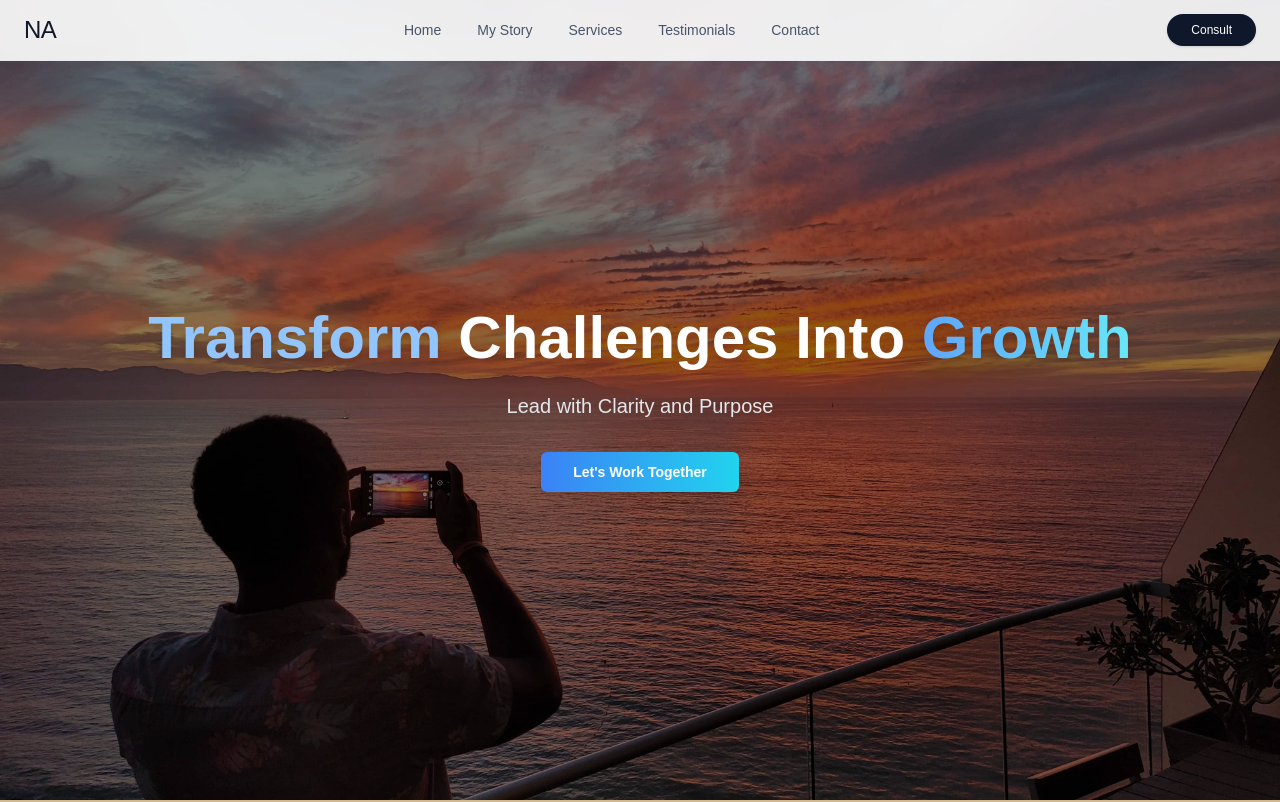
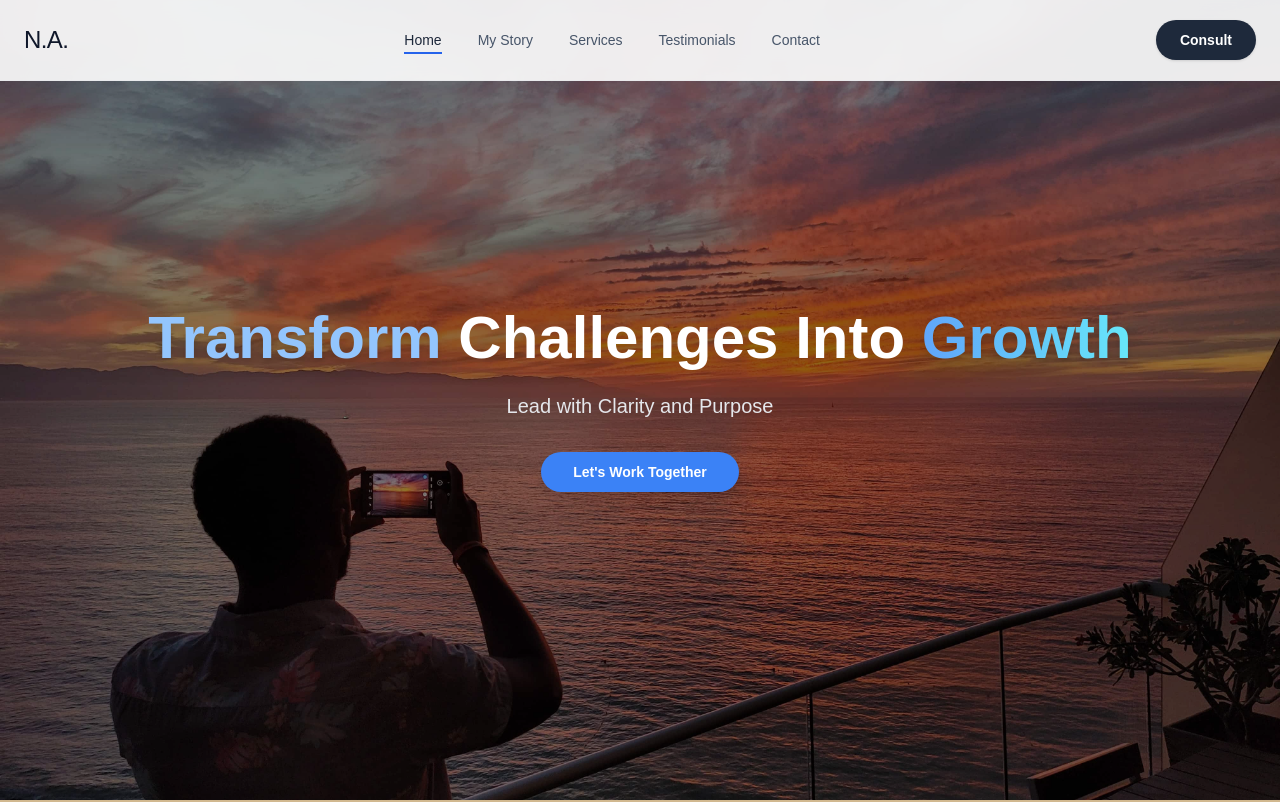
Before and after one commit to ammanabua/landing-na, a Next.js app: page / in a window 1280 px wide. Shown: the top 802 px of the page. Built offline with nearby package versions, Linux system fonts and the light colour scheme.

Commit message:
add styling

```diff
--- a/src/components/Contact.tsx
+++ b/src/components/Contact.tsx
@@ -5,8 +5,7 @@ import { Button } from "@/components/ui/button";
 import { Input } from "@/components/ui/input";
 import { Textarea } from "@/components/ui/textarea";
 import { Alert, AlertDescription } from "@/components/ui/alert";
-import { motion, useInView } from 'framer-motion';
-import { useRef } from 'react';
+import { motion } from 'framer-motion';
 
 type FormFields = 'name' | 'email' | 'subject' | 'message';
 
@@ -200,7 +199,7 @@ const Contact = () => {
                 <Button
                   type="submit"
                   size="lg"
-                  className="w-full group"
+                  className="w-full group bg-slate-800 text-white font-semibold"
                   disabled={isSubmitted}
                 >
                   {isSubmitted ? (
--- a/src/components/Footer.tsx
+++ b/src/components/Footer.tsx
@@ -3,7 +3,7 @@ import React from 'react'
 
 const Footer = () => {
   return (
-    <footer className="row-start-3 flex gap-6 flex-wrap items-center justify-center bg-[#3E5A73] h-12 text-white">
+    <footer className="row-start-3 flex gap-6 flex-wrap items-center justify-center bg-slate-800 h-12 text-white">
       <p className='text-sm'><sup>&copy;</sup> Nahom Abegaze <sup>&reg;</sup> 2025</p>
     </footer>
   )
--- a/src/components/Hero.tsx
+++ b/src/components/Hero.tsx
@@ -68,7 +68,7 @@ const Hero = () => {
               variants={itemVariants}
               whileHover={{ scale: 1.05 }}
               whileTap={{ scale: 0.98 }}>
-              <Button variant="default" size="lg" className='mt-8 bg-gradient-to-r from-blue-500 to-cyan-400 hover:from-blue-600 hover:to-cyan-500 text-white font-semibold shadow-lg hover:shadow-xl transition-shadow'>
+              <Button variant="default" size="lg" className='mt-8 bg-blue-500 hover:bg-cyan-500 text-white font-semibold shadow-lg hover:shadow-xl transition-shadow rounded-full'>
                   Let&apos;s Work Together
               </Button>
             </motion.div>
--- a/src/components/Navbar.tsx
+++ b/src/components/Navbar.tsx
@@ -9,6 +9,7 @@ const Navbar = () => {
   const [isVisible, setIsVisible] = useState(true);
   const [lastScrollY, setLastScrollY] = useState(0);
   const [isAtTop, setIsAtTop] = useState(true);
+  const [activeLink, setActiveLink] = useState('#');
 
   useEffect(() => {
     const handleScroll = () => {
@@ -16,6 +17,26 @@ const Navbar = () => {
 
       // Check if at top of page
       setIsAtTop(currentScrollY < 50);
+
+      // Determine active section based on scroll position
+      const sectionElements = [
+        { id: '#', element: document.documentElement },
+        { id: '#about', element: document.getElementById('about') },
+        { id: '#services', element: document.getElementById('services') },
+        { id: '#testimonials', element: document.getElementById('testimonials') },
+        { id: '#contact', element: document.getElementById('contact') },
+      ];
+
+      let currentActive = '#';
+      for (const section of sectionElements) {
+        if (section.element) {
+          const rect = section.element.getBoundingClientRect();
+          if (rect.top <= 100) {
+            currentActive = section.id;
+          }
+        }
+      }
+      setActiveLink(currentActive);
 
       if (currentScrollY > lastScrollY && currentScrollY > 100) {
         // Scrolling down - hide navbar
@@ -82,7 +103,7 @@ const Navbar = () => {
       animate={isVisible ? "visible" : "hidden"}
       variants={navVariants}
       transition={{ duration: 0.3 }}
-      className={`w-full z-20 fixed top-0 left-0 right-0 backdrop-blur-md border-b transition-colors duration-300 ${
+      className={`w-full py-2 z-20 fixed top-0 left-0 right-0 backdrop-blur-md border-b transition-colors duration-300 ${
         isAtTop
           ? 'bg-white/90 dark:bg-slate-950/90 border-gray-200/50 dark:border-slate-800/50'
           : 'bg-slate-900/90 dark:bg-white/90 border-slate-700/50 dark:border-gray-200/50'
@@ -101,7 +122,7 @@ const Navbar = () => {
                 ? 'text-slate-900 dark:text-white hover:text-blue-600 dark:hover:text-blue-400'
                 : 'text-white dark:text-slate-900 hover:text-blue-300 dark:hover:text-blue-600'
             }`}>
-              NA
+              N.A.
             </a>
           </motion.div>
 
@@ -116,13 +137,24 @@ const Navbar = () => {
                 animate="visible"
                 variants={menuVariants}
                 whileHover={{ color: isAtTop ? "#2563eb" : "#93c5fd" }}
-                className={`px-4 py-2 text-sm transition-colors font-light ${
-                  isAtTop
-                    ? 'text-slate-600 dark:text-slate-300 hover:text-blue-600 dark:hover:text-blue-400'
-                    : 'text-gray-200 dark:text-slate-600 hover:text-blue-300 dark:hover:text-blue-600'
+                className={`px-4 py-2 text-sm transition-colors font-light rounded-md relative ${
+                  activeLink === item.href
+                    ? isAtTop
+                      ? 'text-slate-800 dark:text-blue-400'
+                      : 'text-blue-300 dark:text-blue-600'
+                    : isAtTop
+                    ? 'text-slate-600 dark:text-slate-300'
+                    : 'text-gray-200 dark:text-gray-200'
                 }`}
               >
                 {item.label}
+                {activeLink === item.href && (
+                  <motion.div
+                    layoutId="navbar-underline"
+                    className="absolute bottom-1 left-4 right-4 h-0.5 bg-blue-600 dark:bg-blue-400"
+                    transition={{ type: "spring", stiffness: 380, damping: 30 }}
+                  />
+                )}
               </motion.a>
             ))}
           </div>
@@ -136,10 +168,10 @@ const Navbar = () => {
               className="hidden md:block">
               <Button
                 variant="default"
-                size="sm"
-                className={`font-light rounded-full px-6 transition-colors ${
+                size="lg"
+                className={`font-light rounded-full px-6 transition-colors font-semibold ${
                   isAtTop
-                    ? 'bg-slate-900 dark:bg-white text-white dark:text-slate-900 hover:bg-slate-800 dark:hover:bg-slate-100'
+                    ? 'bg-slate-800 dark:bg-white text-white dark:text-slate-900 hover:bg-slate-800 dark:hover:bg-slate-100'
                     : 'bg-white dark:bg-slate-900 text-slate-900 dark:text-white hover:bg-gray-100 dark:hover:bg-slate-800'
                 }`}>
                 Consult
@@ -185,13 +217,18 @@ const Navbar = () => {
                 <motion.a
                   key={item.label}
                   href={item.href}
+                  onClick={() => setIsOpen(false)}
                   initial={{ opacity: 0, x: -10 }}
                   animate={{ opacity: 1, x: 0 }}
                   transition={{ delay: i * 0.08 }}
-                  className={`block px-4 py-2 text-sm transition-colors font-light ${
-                    isAtTop
-                      ? 'text-slate-600 dark:text-slate-300 hover:text-blue-600 dark:hover:text-blue-400'
-                      : 'text-gray-100 dark:text-slate-700 hover:text-blue-300 dark:hover:text-blue-600'
+                  className={`block px-4 py-2 text-sm transition-colors font-light rounded-md ${
+                    activeLink === item.href
+                      ? isAtTop
+                        ? 'text-blue-600 dark:text-blue-400 bg-blue-50 dark:bg-blue-950/30'
+                        : 'text-blue-300 dark:text-blue-600 bg-blue-900/20 dark:bg-blue-900/30'
+                      : isAtTop
+                      ? 'text-slate-600 dark:text-slate-300'
+                      : 'text-gray-100 dark:text-gray-100'
                   }`}
                 >
                   {item.label}
--- a/src/components/Newsletter.tsx
+++ b/src/components/Newsletter.tsx
@@ -34,7 +34,7 @@ const Newsletter = () => {
   };
 
   return (
-    <section className="w-full flex justify-center items-center py-12 px-4 bg-[#A5C882]">
+    <section className="w-full flex justify-center items-center py-12 px-4 bg-[#1E152A]">
       <div className="max-w-6xl mx-auto w-full">
         {/* Main Content */}
         <motion.div
--- a/src/components/PodcastFeature.tsx
+++ b/src/components/PodcastFeature.tsx
@@ -108,7 +108,7 @@ const PodcastFeature = () => {
           <Button
             variant="default"
             size="lg"
-            className="inline-flex items-center gap-2"
+            className="inline-flex items-center gap-2 bg-slate-800 text-white font-semibold"
             onClick={() => window.open('#', '_blank')}
           >
             View All Podcast Appearances
--- a/src/components/Services.tsx
+++ b/src/components/Services.tsx
@@ -1,5 +1,9 @@
-import React from 'react'
+'use client'
+
+import React, { useRef } from 'react'
 import ServiceCard from './ServiceCard'
+import { motion } from 'framer-motion'
+import { useInView } from 'framer-motion'
 
 const services = [
     {
@@ -19,16 +23,75 @@ const services = [
     },
 ]
 
+const containerVariants = {
+  hidden: { opacity: 0 },
+  visible: {
+    opacity: 1,
+    transition: {
+      staggerChildren: 0.15,
+      delayChildren: 0.2,
+    },
+  },
+}
+
+const itemVariants = {
+  hidden: { opacity: 0, y: 20 },
+  visible: {
+    opacity: 1,
+    y: 0,
+    transition: { duration: 0.6, ease: 'easeOut' },
+  },
+  exit: {
+    opacity: 0,
+    y: 20,
+    transition: { duration: 0.6, ease: 'easeIn' },
+  },
+}
+
+const titleVariants = {
+  hidden: { opacity: 0, y: -20 },
+  visible: {
+    opacity: 1,
+    y: 0,
+    transition: { duration: 0.8, ease: 'easeOut' },
+  },
+  exit: {
+    opacity: 0,
+    y: -20,
+    transition: { duration: 0.6, ease: 'easeIn' },
+  },
+}
+
 const Services = () => {
+  const ref = useRef(null)
+  const isInView = useInView(ref, { once: false, amount: 0.2 })
+
   return (
-    <div className='flex flex-col items-center justify-center w-full bg-[#CCE0FF] px-4 py-16'>
-        <h2 className='text-4xl font-bold text-center'>How I Help</h2>
-            <div className="grid grid-cols-1 md:grid-cols-3 gap-6 my-12 mx-auto max-w-6xl">
-                {services.map((service, index) => (
-                    <ServiceCard key={index} image={service.image} title={service.title} description={service.description} />
-                ))}
-            </div>
-    </div>
+    <motion.div
+      ref={ref}
+      className='flex flex-col items-center justify-center w-full bg-[#CCE0FF] px-4 py-16'
+      initial="hidden"
+      animate={isInView ? 'visible' : 'hidden'}
+      exit="exit"
+      variants={containerVariants}
+    >
+        <motion.h2
+          className='text-4xl font-bold text-center'
+          variants={titleVariants}
+        >
+          How I Help
+        </motion.h2>
+        <motion.div
+          className="grid grid-cols-1 md:grid-cols-3 gap-6 my-12 mx-auto max-w-6xl"
+          variants={containerVariants}
+        >
+            {services.map((service, index) => (
+                <motion.div key={index} variants={itemVariants}>
+                  <ServiceCard image={service.image} title={service.title} description={service.description} />
+                </motion.div>
+            ))}
+        </motion.div>
+    </motion.div>
   )
 }
 
```
Also changed, not shown: src/components/ServiceCard.tsx (+29 -5 lines).
